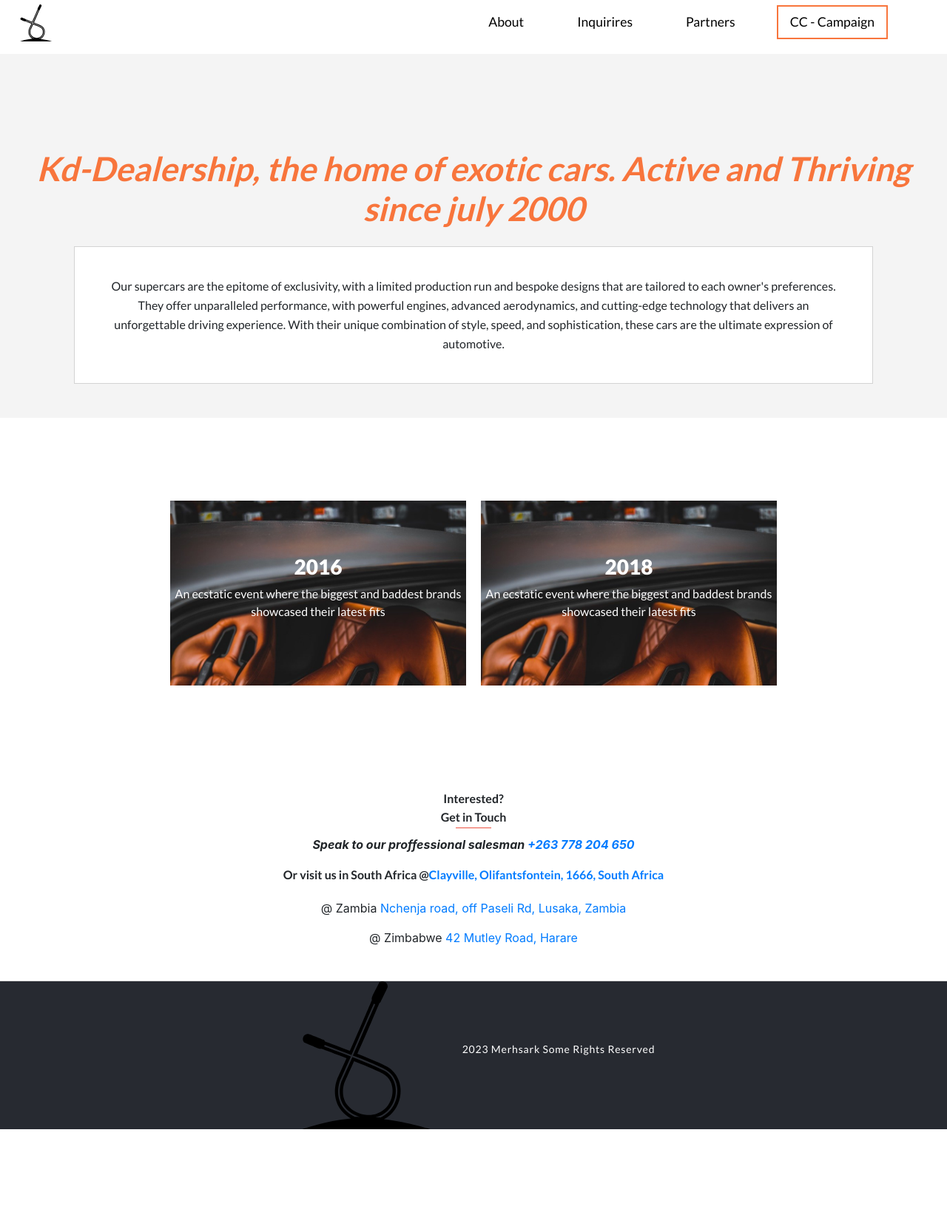
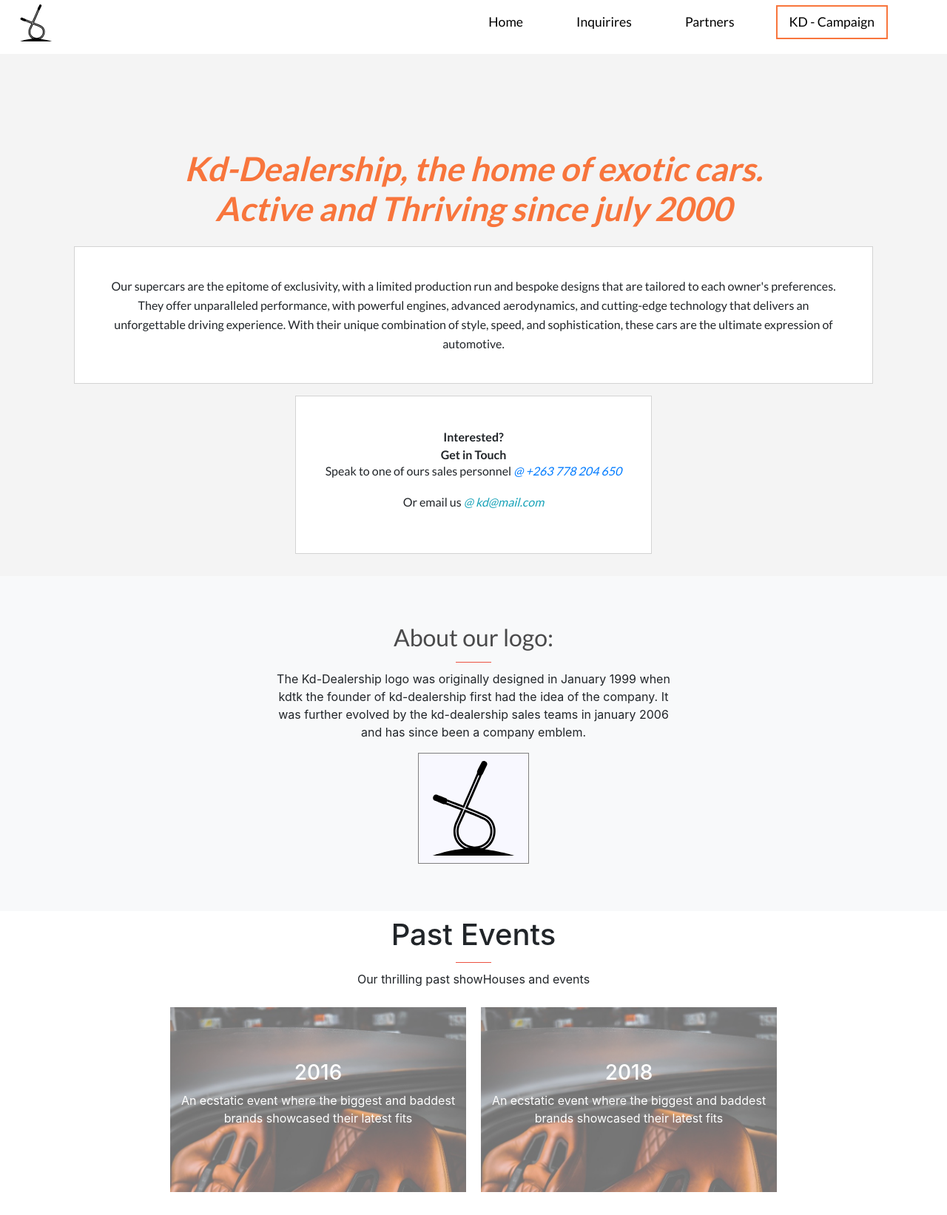
Before and after one commit to paulshaun-kdtk/capstone-Car-Show, a website: page about.html in a window 1280 px wide. Shown: the part 317-1960 px from the top of the page at 74% size. Before the commit the page ends 1844 px from the top, so only its background shows below. Drawn offline with nearby package versions, Linux system fonts and the light colour scheme.

Commit message:
Reviewer suggested changes

```diff
--- a/about-page.css
+++ b/about-page.css
@@ -4,6 +4,15 @@
 
 .body {
   margin: 0;
+}
+
+.hr {
+  width: 3rem;
+  height: 0.2rem;
+  border-bottom: 1px solid #ec5242;
+  margin: 0 auto;
+  padding-top: 5px;
+  margin-bottom: 10px;
 }
 
 .subHeader {
@@ -43,17 +52,17 @@
 .mobileNavigation {
   height: 100%;
   width: 0;
+  top:0;
+  left: 0;
   position: fixed;
   z-index: 100;
-  top: 0;
-  left: 0;
-  background: #e4b672;
+  background: #ec5242;
   mix-blend-mode: multiply;
   overflow-x: hidden;
   padding-top: 60px;
   transition: 0.5s;
-  -webkit-backdrop-filter: blur(15px);
-  backdrop-filter: blur(15px);
+  -webkit-backdrop-filter: blur(25px);
+  backdrop-filter: blur(25px);
 }
 
 .mobileNavigation > a {
@@ -193,18 +202,27 @@
   margin: 10px;
   text-align: center;
   background-image: var(--background);
-  background-color: rgba(0, 0, 0, 0.4);
-  background-size: cover;
+  background-size:cover;
+}
+
+.pastEventsEl-opacity {
+  display: flex;
+  flex-direction: column;
+  justify-content: center;
+  background-color: rgba(255, 255, 255, 0.4);
+  color: #fff;
+  height: 100%;
 }
 
 .pastEventsEl > h3 {
-  color: #fff;
+  font-family: Lato, sans-serif;
+  font-weight: 400;
 }
 
 .pastEventsEl > p {
   font-family: Lato, sans-serif;
   font-weight: 400;
-  color: #fff;
+
 }
 
 .header-underline {
--- a/about.html
+++ b/about.html
@@ -25,10 +25,10 @@
         <a href="" class="my-menu" title="menu bar"></a>
         <div class="nav" >
         <ul class="subNav">
-          <li class="nav-men"><a href="about.html" class="nav-link">About</a></li>
+          <li class="nav-men"><a href="index.html" class="nav-link">Home</a></li>
           <li class="nav-men"><a href="#" class="nav-link">Inquirires</a></li>
           <li class="nav-men"><a href="#" class="nav-link">Partners</a></li>
-          <li class="nav-men" style="border: 2px solid #f8753c;"><a href="#" class="nav-link">CC - Campaign</a></li>
+          <li class="nav-men" style="border: 2px solid #f8753c;"><a href="#" class="nav-link">KD - Campaign</a></li>
 
         </ul>
     </div>
@@ -50,7 +50,7 @@
 
     <div class="landing-page-div">
 
-      <h1 class="homepage-h8 mb-4" >Kd-Dealership, the home of exotic cars.
+      <h1 class="homepage-h8 mb-4" >Kd-Dealership, the home of exotic cars. <br />
         Active and Thriving since july 2000
            </h1>
 
@@ -58,12 +58,43 @@
         They offer unparalleled performance, with powerful engines, advanced aerodynamics, and cutting-edge technology that delivers an unforgettable driving experience.
         With their unique combination of style, speed, and sophistication, these cars are the ultimate expression of automotive.
          </p>
+
+         <div class="landing-page-div homepage-p4">
+          <h2 class="logo-h2"> Interested?</h2>
+          <h2 class="logo-h2"> Get in Touch</h2>
+          <p> Speak to one of ours sales personnel <span class="text font-italic text-primary">@ +263 778 204 650</span></p>
+          <p> Or email us <span class="text font-italic text-info">@ kd@mail.com</span></p>
+         </div>
     </div>
   </section>
 
-  <section class="pastEvents">
+  <section class="bg-light" style="padding:5% 0 5% 0;">
+      <div class="container text-center">
+        <h1 class="text text-center" style="font-family: Lato, sans-serif; font-size:32px; color:rgba(0, 0, 0, 0.7);">  About our logo:</h1>
+        <div class="hr"></div>
+        <p class="" style="width: 50%; margin-left:25%; "> The Kd-Dealership logo was originally designed in January 1999 when kdtk the founder of kd-dealership
+        first had the idea of the company. It was further evolved by the kd-dealership sales teams in january 2006
+        and has since been a company emblem.
+        </p>
+
+        <img src="./assets/icons/logo.svg" width="150px" height="150px" style="border: 1px solid gray; padding:10px; background:ghostwhite;" />
+
+      </div>
+
+  </section>
+
+
+
+  <section class="pastEvents mb-4 mt-2">
+    <div class="header text-center">
+      <h1> Past Events</h1>
+      <div class="hr"></div>
+      <p> Our thrilling past showHouses and events</p>
+    </div>
+
     <div class="pastEventsContainer">
       <div class="pastEventsEl">
+        <div class="pastEventsEl-opacity">
         <h3 class="eHead">
           2016
         </h3>
@@ -72,7 +103,9 @@
           baddest brands showcased their latest fits
         </p>
       </div>
+      </div>
       <div class="pastEventsEl">
+        <div class="pastEventsEl-opacity">
         <h3 class="eHead">
           2018
         </h3>
@@ -81,27 +114,9 @@
           baddest brands showcased their latest fits
         </p>
       </div>
+      </div>
     </div>
   </section>
-
-
-
-  <section class="logo-section">
-    <div class="landing-page-div">
-      <h2 class="logo-h2"> Interested?</h2>
-      <h2 class="logo-h2"> Get in Touch</h2>
-      <span class="header-underline">
-
-      </span>
-      <p class="text font-weight-bold font-italic">Speak to our proffessional salesman <span class="text text-primary font-light">+263 778 204 650</span></p>
-
-      <p class="logo-p3">
-    Or visit us in South Africa @ <span class="font-light text-primary">Clayville, Olifantsfontein, 1666, South Africa</span>   </p>
-   <p> @ Zambia  <span class="font-light text-primary">Nchenja road, off Paseli Rd, Lusaka, Zambia</span> </p>
-   <p> @ Zimbabwe <span class="font-light text-primary">42 Mutley Road, Harare</span>
-    </p>   </div>
-  </section>
-
 
 
   <footer class="home-footer">
```
Also changed, not shown: index.html (+7 -7 lines), styles.css (+23 -8 lines).
